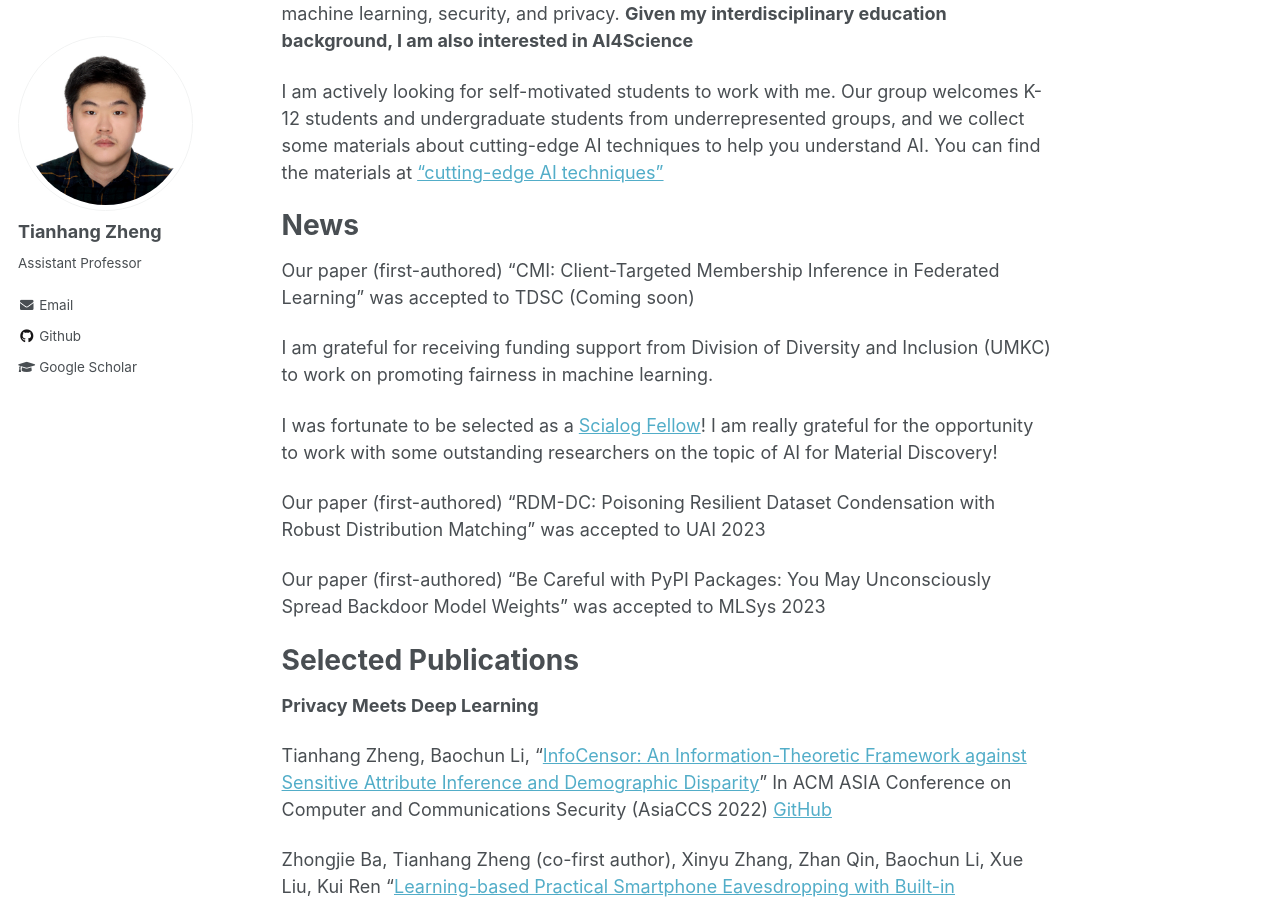
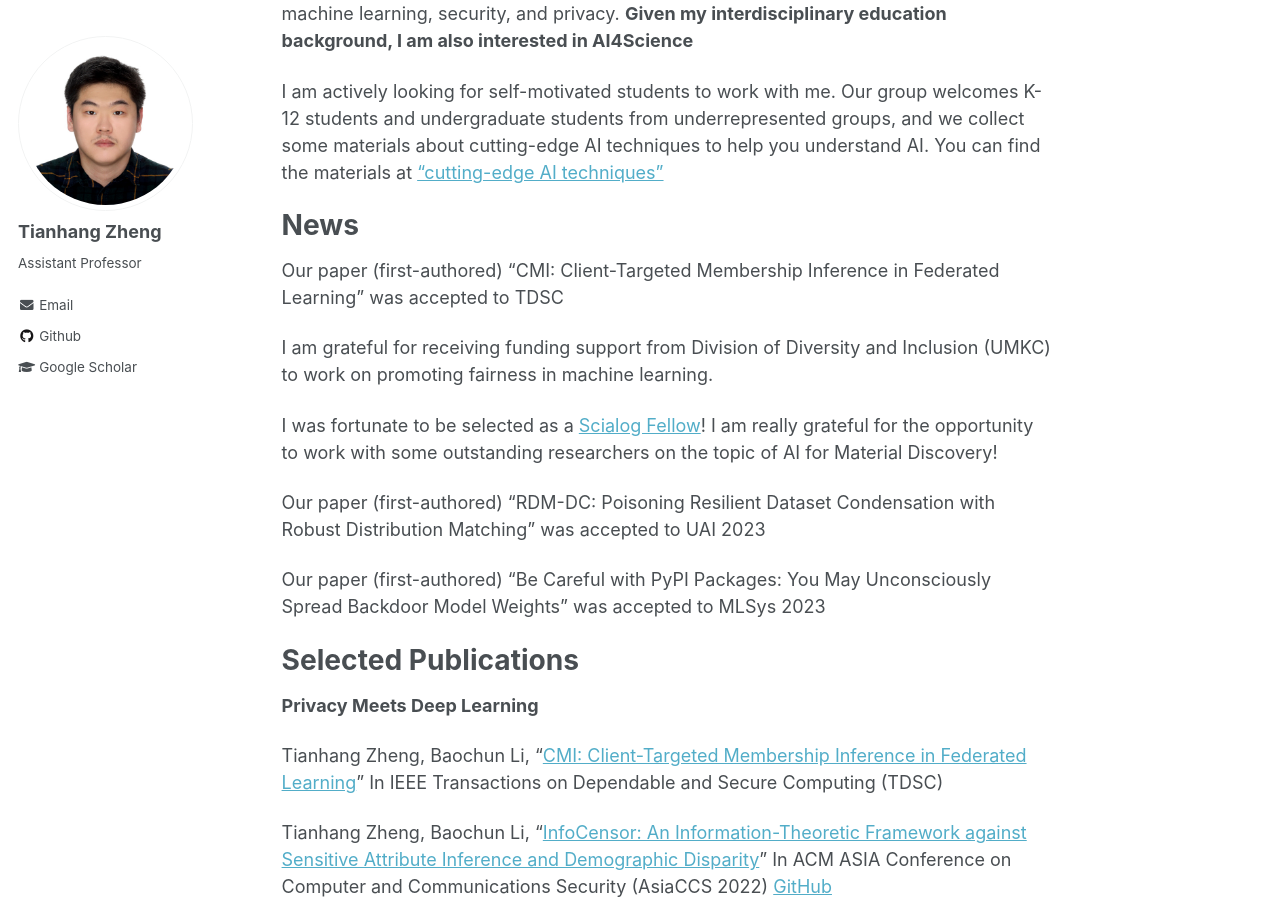
Before and after one commit to tianzheng4/tianzheng4.github.io, a Jekyll site: the page built from _pages/about.md, in a window 1280 px wide and 900 px high, scrolled down 241 px. Built offline with Jekyll 4.4.1, drawn with Linux system fonts in a browser that asks for light colours.

Commit message:
Update about.md

```diff
--- a/_pages/about.md
+++ b/_pages/about.md
@@ -15,7 +15,7 @@ I am actively looking for self-motivated students to work with me. Our group wel
 
 News
 ======
-Our paper (first-authored) "CMI: Client-Targeted Membership Inference in Federated Learning" was accepted to TDSC (Coming soon)
+Our paper (first-authored) "CMI: Client-Targeted Membership Inference in Federated Learning" was accepted to TDSC
 
 I am grateful for receiving funding support from Division of Diversity and Inclusion (UMKC) to work on promoting fairness in machine learning.
 
@@ -30,6 +30,8 @@ Selected Publications
 ======
 
 **Privacy Meets Deep Learning**
+
+Tianhang Zheng, Baochun Li, "[CMI: Client-Targeted Membership Inference in Federated Learning](https://ieeexplore.ieee.org/document/10373150)" In IEEE Transactions on Dependable and Secure Computing (TDSC)
 
 Tianhang Zheng, Baochun Li, "[InfoCensor: An Information-Theoretic Framework against Sensitive Attribute Inference and Demographic Disparity](files/AsiaCCS22.pdf)" In ACM ASIA Conference on Computer and Communications Security (AsiaCCS 2022) [GitHub](https://github.com/iQua/InfoCensor)
 
```
